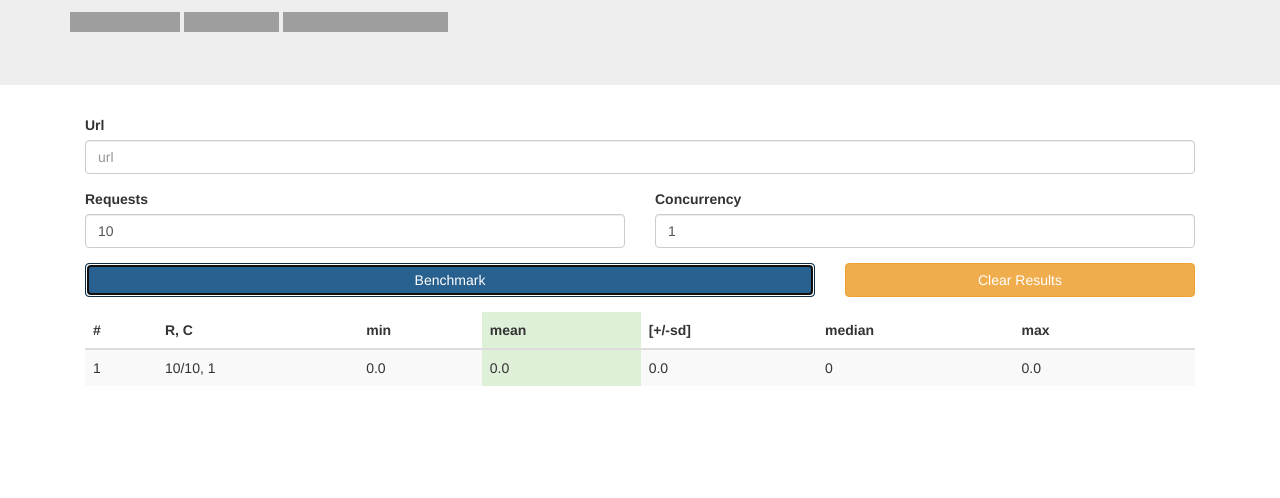
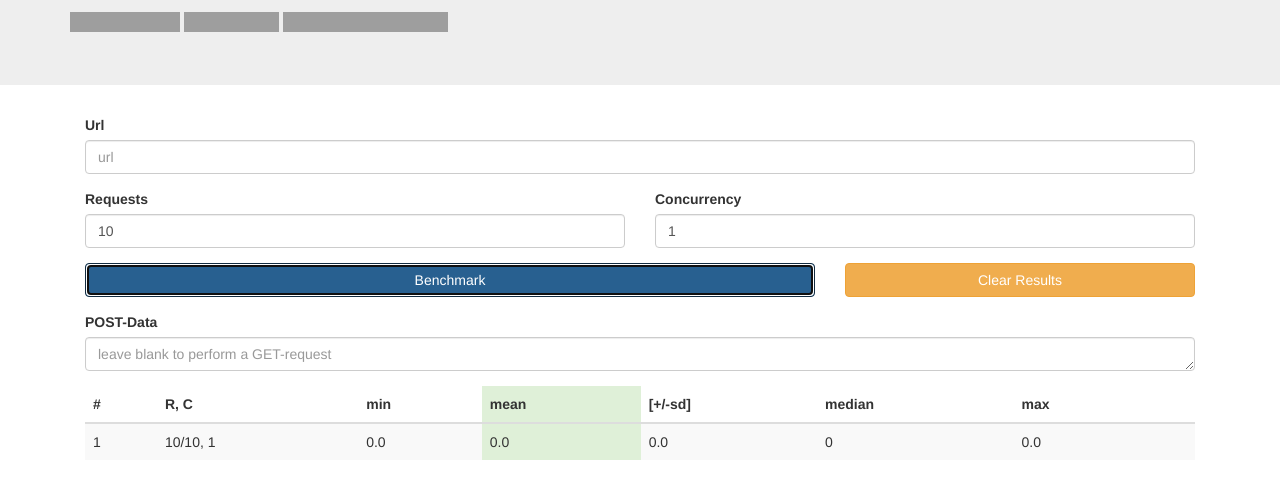
Before and after one commit to derflocki/ab-js, a plain HTML site: page index.html in a window 1280 px wide. Both pictures are taken after a click on the button "Benchmark". Shown: the part 180-678 px from the top of the page. Drawn offline with nearby package versions, Linux system fonts and the light colour scheme; grey boxes are pictures that could not be loaded.

```diff
--- a/index.html
+++ b/index.html
@@ -15,14 +15,11 @@
 			<h1>ab-js</h1>
 			<p class="lead">Benchmark your HTTP server &ndash; in your
 				browser.</p>
-			<iframe
-				src="http://ghbtns.com/github-btn.html?user=derflocki&amp;repo=ab-js&amp;type=watch&amp;count=true"
+			<iframe src="http://ghbtns.com/github-btn.html?user=derflocki&amp;repo=ab-js&amp;type=watch&amp;count=true"
 				style="width: 110px; height: 20px; border: 0"></iframe>
-			<iframe
-				src="http://ghbtns.com/github-btn.html?user=derflocki&amp;repo=ab-js&amp;type=fork&amp;count=true"
+			<iframe src="http://ghbtns.com/github-btn.html?user=derflocki&amp;repo=ab-js&amp;type=fork&amp;count=true"
 				style="width: 95px; height: 20px; border: 0"></iframe>
-			<iframe
-				src="http://ghbtns.com/github-btn.html?user=derflocki&amp;type=follow&amp;count=true"
+			<iframe src="http://ghbtns.com/github-btn.html?user=derflocki&amp;type=follow&amp;count=true"
 				style="width: 165px; height: 20px; border: 0"></iframe>
 		</div>
 	</header>
@@ -48,15 +45,20 @@
 					</div>
 				</div>
 				<div class="form-group">
-					<div class="col-lg-8">
+					<div class="col-xs-8">
 						<button class="btn btn-primary btn-block" type="button"
 							id="ab-do-bench">Benchmark</button>
 					</div>
-					<div class="col-lg-4">
+					<div class="col-xs-4">
 						<button class="btn btn-warning btn-block" type="button"
 							id="ab-clear-results">Clear Results</button>
 					</div>
-
+				</div>
+				<div class="form-group">
+						<div class="col-lg-12">
+							<label for="ab-requests">POST-Data</label>
+							<textarea class="form-control" rows="1" id="ab-post-data" placeholder="leave blank to perform a GET-request"></textarea>
+						</div>
 				</div>
 			</form>
 			<table class="table table-striped table-hover table-responsive">
@@ -82,7 +84,7 @@
 				console.log(this);
 			});
 			$('#ab-do-bench').click(function () {
-				var url = $('#ab-url').val(), requests = $('#ab-requests').val(), concurrency = $('#ab-concurrency').val();
+				var url = $('#ab-url').val(), requests = $('#ab-requests').val(), concurrency = $('#ab-concurrency').val(), post_data = $('#ab-post-data').val();
 				var row = $('#ab-results tr').length;
 
 				var template = _.template('<tr id="<%= row %>""><td><%= res_num %></td><td><%= r_c %></td><td class="text-left" colspan="5">fetching <span class="rc">1</span>/<span><%= requests %></span> </td><td><button data-num="" class="btn btn-xs btn-danger ab-stop">cancel</button></td></tr>');
@@ -95,12 +97,24 @@
 				var table_row = $(template(tdata));
 				$('#ab-results').append(table_row);
 
-				var ab_deferred = ab(url, requests, concurrency).always(function (data) {
-					var results = parseAbResults(data.results);
-					results['count'] = row + 1;
-					results['r_c'] = "" + data.results.length + "/" + requests + ", " + concurrency;
-					var template = _.template('<td><%= count %></td><td><%= r_c %></td><td><%= min %></td><td class="success"><%= mean %></td><td><%= sigma %></td><td><%= median %></td><td><%= max %></td><td></td>');
-					$('#' + 'results-row-' + row).html(template(results));
+				var ab_deferred = ab(url, requests, concurrency, post_data, ab.loader.ImgLoader).always(function (data) {
+					var results = {
+						min : null,
+						max : null,
+						median : null,
+						mean : null,
+						sigma : null,
+						count: null,
+						r_c: null
+					}, template = _.template('<td><%= count %></td><td><%= r_c %></td><td><%= min %></td><td class="success"><%= mean %></td><td><%= sigma %></td><td><%= median %></td><td><%= max %></td><td></td>');
+					if(data) {
+						results = parseAbResults(data.results);
+						results['count'] = row + 1;
+						results['r_c'] = "" + data.results.length + "/" + requests + ", " + concurrency;
+						$('#' + 'results-row-' + row).html(template(results));
+					} else {
+						$('#' + 'results-row-' + row).html(template(results));
+					}
 				});
 
 				table_row.find('.ab-stop').click(function (e) {
--- a/src/ab.js
+++ b/src/ab.js
@@ -1,54 +1,36 @@
 "use strict";
+
 /**
- * load content in an iframe
- * @param params
- * @returns
+ *
  */
-function iFrameLoadeder (params) {
-	var now = new Date().getTime(), parser = document.createElement('a');
-	parser.href = params.url;
-	if((params.cache | false) == false) {
-		if(parser.search) {
-			params.url += "&_=" + now;
+var ab = function (url, requests, concurrency, post_data, loader_in) {
+		var loader = undefined;
+		if(!loader_in) {
+			loader = ab.loader["ajaxLoader"];
 		} else {
-			params.url += "?_=" + now;
+			if(typeof loader_in !== 'function') {
+				loader = ab.loader[loader_in];
+				if(typeof loader !== 'function') {
+					throw new Error("Cannot use undeclared loader '" + loader_in + '". ');
+				}
+			} else {
+				loader = loader_in;
 			}
 		}
+		var method = "GET";
+		if(!post_data || post_data === "") {
+			post_data = undefined;
+		} else {
+			method = "POST";
+		}
+		try {
+			post_data = jQuery.parseJSON(post_data);
+		} catch (e) {
 
-	var data = {
-		requestStartTime : now,
-		requestEndTime : null,
-		requestDuration : null
-	}, deferred = $.Deferred(), iframe = $('<img style="display:none"></img>');
-	iframe.load(function () {
-		iframe.remove();
-		data.requestEndTime = new Date().getTime();
-		deferred.resolve(null, null, data);
-	}).error(function() {
-		iframe.remove();
-		data.requestEndTime = new Date().getTime();
-		deferred.resolve(null, null, data);
-	}) .attr({
-		"src" : params.url
-	});
-	//document.body.appendChild(iframe[0]);
-	$('body').append(iframe);
-	return deferred.promise();
-}
-/**
- * load with ajax
- * @param params
- * @returns
- */
-function ajaxLoader(params) {
-	return $.ajax({
-		method : params.get || 'get',
-		url : params.url,
-		cache : params.cache
-	});
 		}
 
-var ab = function (url, requests, concurrency) {
+		if(post_data)
+		//TODO: try the ajaxloader, then use the ImgLoader as a fallback
 		var rc = 0;
 		var singleRequestComplete = function (data, textStatus, jqXHRIn) {
 			rc++;
@@ -81,12 +63,25 @@ var ab = function (url, requests, concurrency) {
 				// after the chunk is processed remove the item from the
 				// array and call fetch_chunks again
 				for (i = 0; i < chunk.length; i++) {
-				page = iFrameLoadeder({
+					/*page = ImgLoadeder({
 						url : chunk[i],
 						cache: false
 					});
+					*/
+					page = loader({
+						url : chunk[i],
+						cache: false,
+						method: method,
+						data: post_data
+					});
+					if(page && page.then) {
 						page.then(singleRequestComplete);
 						deferreds.push(page);
+					} else {
+						dfd.reject(null);
+						throw new Error("'" + loader_in + '"does not return a jQuery Deferred.');
+					}
+
 				}
 				$.when.apply($, deferreds).then(chunkComplete);
 			} else {
@@ -155,3 +150,64 @@ function parseAbResults (results) {
 
 	return total;
 };
+
+ab.loader = {
+	/**
+	 * <img> loader
+	 *
+	 * same-origin policy does not apply
+	 * @param params
+	 * @returns
+	 */
+	 ImgLoader: function (params) {
+		var now = new Date().getTime(), parser = document.createElement('a');
+		parser.href = params.url;
+		if((params.cache | false) == false) {
+			if(parser.search) {
+				params.url += "&_=" + now;
+			} else {
+				params.url += "?_=" + now;
+			}
+		}
+
+		var data = {
+			requestStartTime : now,
+			requestEndTime : null
+		}, deferred = $.Deferred(), callback = function() {
+			img.remove();
+			data.requestEndTime = new Date().getTime();
+			deferred.resolve(null, null, data);
+		}, img = $('<img style="display:none"></img>');
+
+		img.load(callback).error(callback).attr({
+			"src" : params.url
+		});
+
+		$('body').append(img);
+		return deferred.promise();
+	},
+
+	/**
+	 * XMLHttpRequest loader
+	 *
+	 * same-origin policy applies
+	 * @param params
+	 * @returns
+	 */
+	AjaxLoader: function(params) {
+		params.method = params.method || 'get';
+		var deferred = $.Deferred(), data = {
+			requestStartTime : new Date().getTime(),
+			requestEndTime : null,
+			status: null,
+			statusText: null
+		};
+		$.ajax(params).then(function(dataIn, textStatus, jqXHRIn) {
+			data.requestEndTime = new Date().getTime();
+			data.status = jqXHRIn.status;
+			data.statusText = jqXHRIn.statusText;
+			deferred.resolve(null, null, data);
+		});
+		return deferred.promise();
+	}
+}
```
Also changed, not shown: 1 other file. Lines whose indentation alone changed are shown as unchanged.
